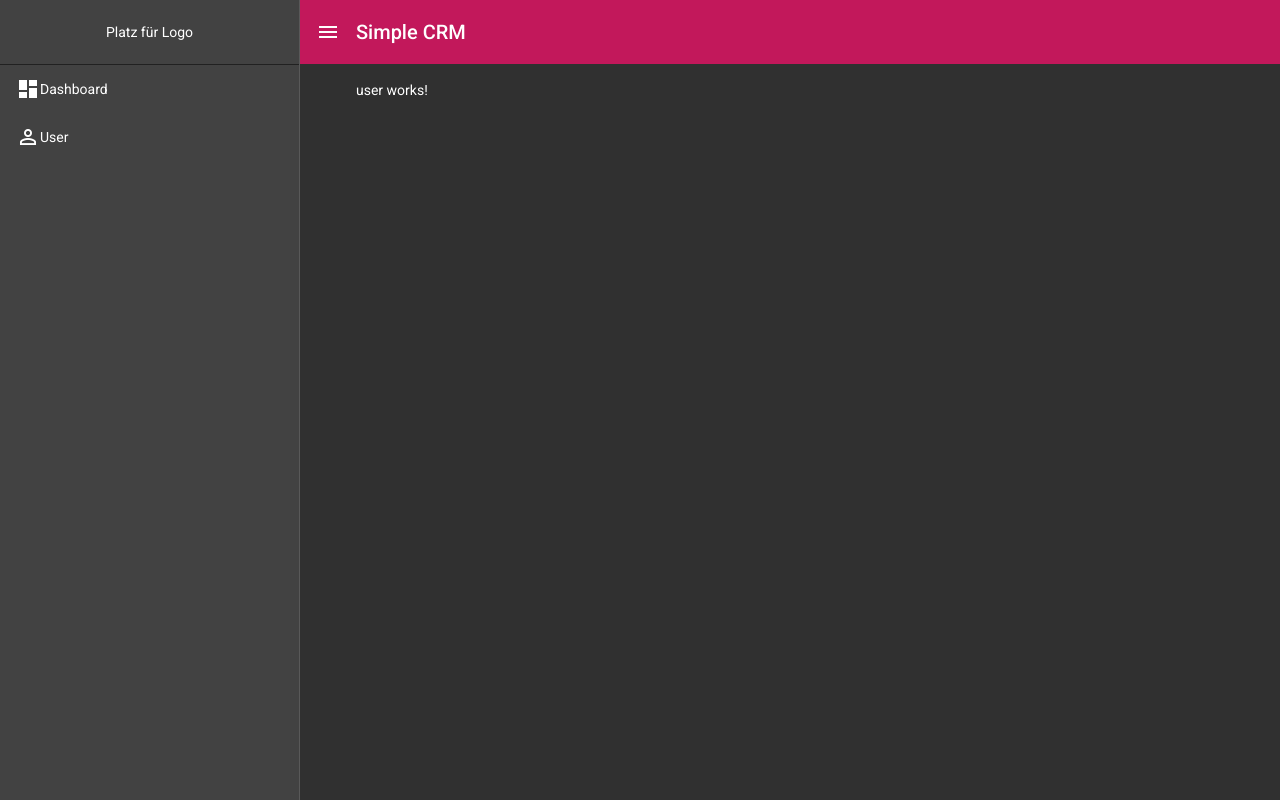
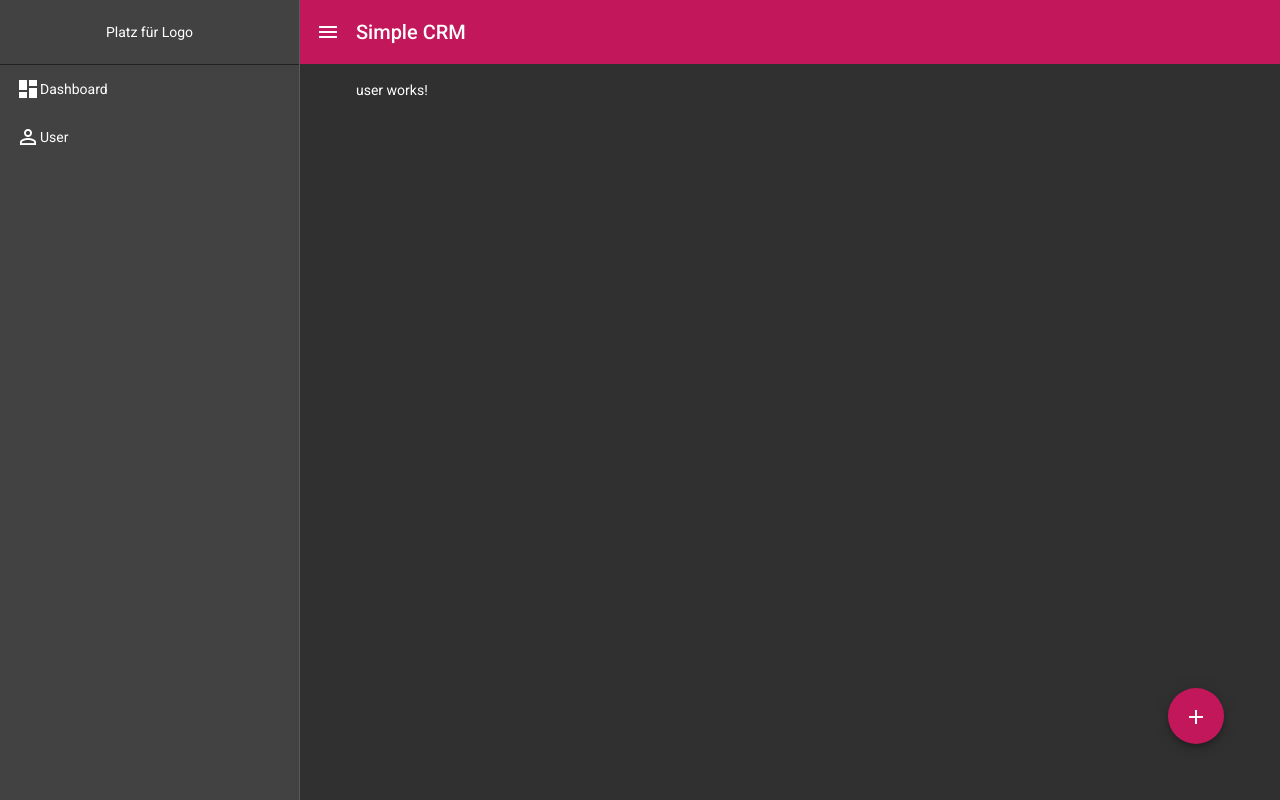
Before and after one commit to Micsterius/CRM, an Angular app: page /user in a window 1280 px wide. Built offline with nearby package versions, Linux system fonts and the light colour scheme.

Commit message:
add user dialog

```diff
--- /dev/null
+++ b/src/app/dialog-add-user/dialog-add-user.component.html
@@ -0,0 +1,9 @@
+<h1 mat-dialog-title>ADD USER</h1>
+<div mat-dialog-content>
+  <p>add user here</p>
+
+</div>
+<div mat-dialog-actions>
+  <button mat-button>Cancel</button>
+  <button mat-button [mat-dialog-close]="" cdkFocusInitial>Save</button>
+</div>
--- /dev/null
+++ b/src/app/dialog-add-user/dialog-add-user.component.ts
@@ -0,0 +1,15 @@
+import { Component, OnInit } from '@angular/core';
+
+@Component({
+  selector: 'app-dialog-add-user',
+  templateUrl: './dialog-add-user.component.html',
+  styleUrls: ['./dialog-add-user.component.scss']
+})
+export class DialogAddUserComponent implements OnInit {
+
+  constructor() { }
+
+  ngOnInit(): void {
+  }
+
+}
--- a/src/app/user/user.component.html
+++ b/src/app/user/user.component.html
@@ -1 +1,5 @@
 <p>user works!</p>
+
+<button (click)="openDialog()" class="button-add" mat-fab color="primary" matTooltip="Add user">
+    <mat-icon>add</mat-icon>
+</button>
--- a/src/app/user/user.component.scss
+++ b/src/app/user/user.component.scss
@@ -0,0 +1,5 @@
+.button-add {
+    position: absolute;
+    right: 56px;
+    bottom: 56px;
+}
--- a/src/app/user/user.component.ts
+++ b/src/app/user/user.component.ts
@@ -1,4 +1,6 @@
 import { Component, OnInit } from '@angular/core';
+import {MatDialog} from '@angular/material/dialog';
+import { DialogAddUserComponent } from '../dialog-add-user/dialog-add-user.component';
 
 @Component({
   selector: 'app-user',
@@ -7,9 +9,12 @@
 })
 export class UserComponent implements OnInit {
 
-  constructor() { }
+  constructor(public dialog: MatDialog) { }
 
   ngOnInit(): void {
   }
 
+  openDialog(){
+    this.dialog.open(DialogAddUserComponent);
+  }
 }
```
Also changed, not shown: src/app/app.module.ts (+10 -2 lines), src/app/dialog-add-user/dialog-add-user.component.scss (added), 1 other file (tests, documents, lock files or other folders).
